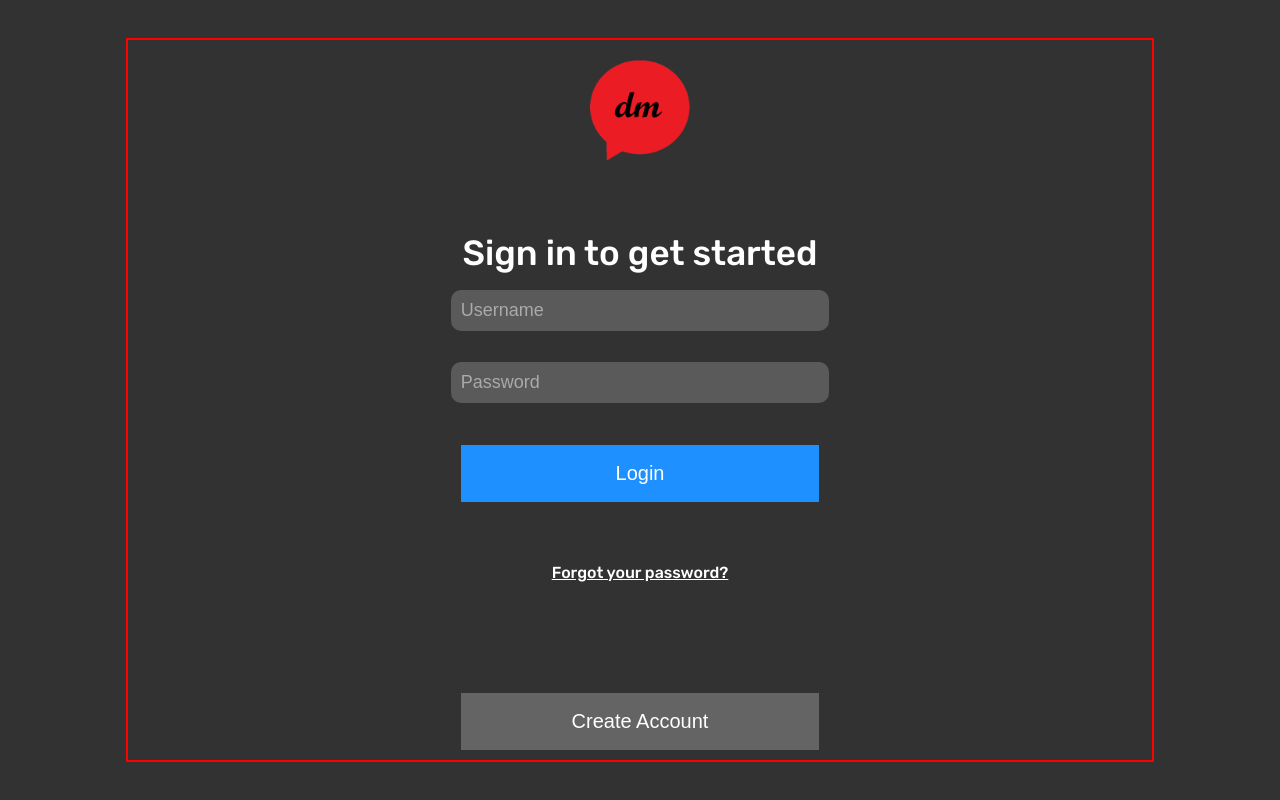
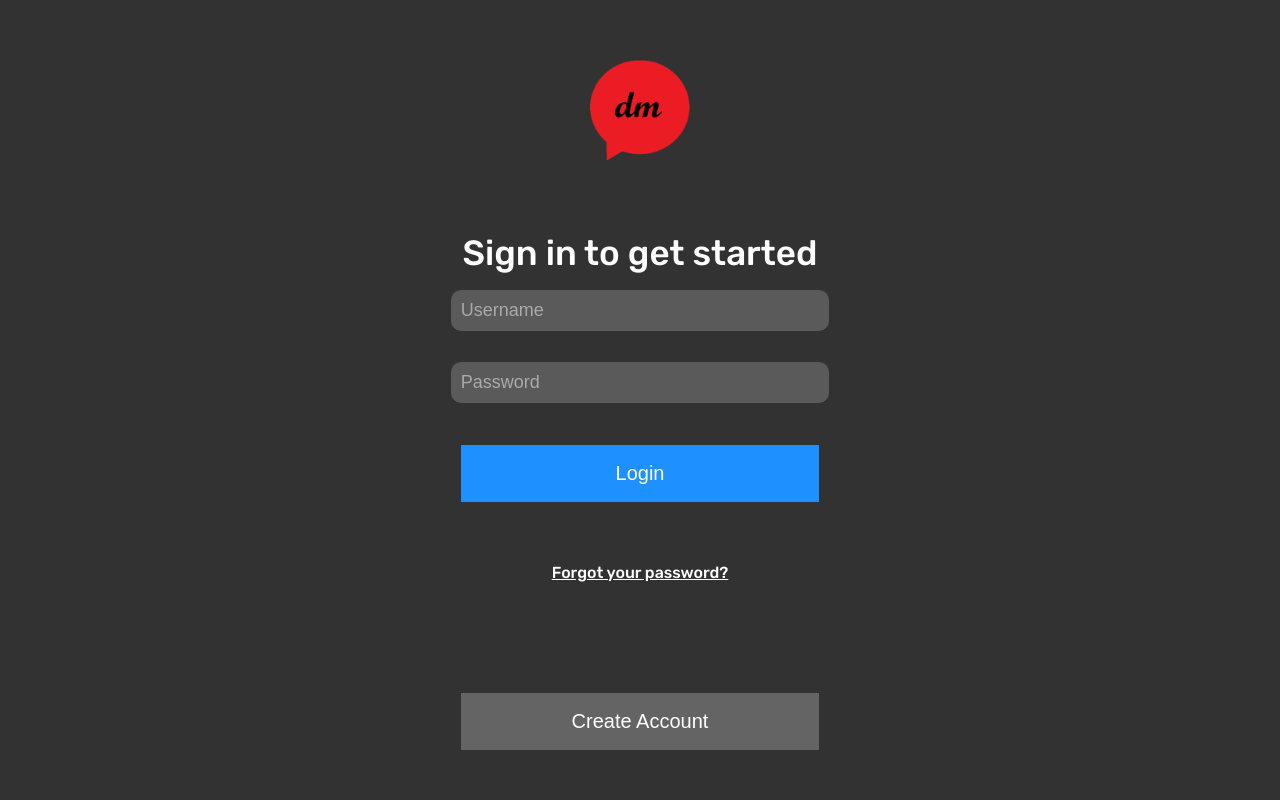
Before and after one commit to darienmiller88/Messenger, a React (Create React App) app in the folder client/: page / in a window 1280 px wide. Built offline with nearby package versions, Linux system fonts and the light colour scheme; no server answers; a web font is replaced by a local one.

Commit message:
removed border

```diff
--- a/client/src/components/RegistrationForms/Form.module.scss
+++ b/client/src/components/RegistrationForms/Form.module.scss
@@ -110,7 +110,6 @@
     height: 80%;
     width: 90%;
     margin: auto;
-    border: 2px solid red;
 
     .already{
         color: white;
@@ -154,7 +153,6 @@
     height: 75%;
     width: 90%;
     margin: auto;
-    border: 2px red solid;
 
     .forgot{
         text-align: center;
```
